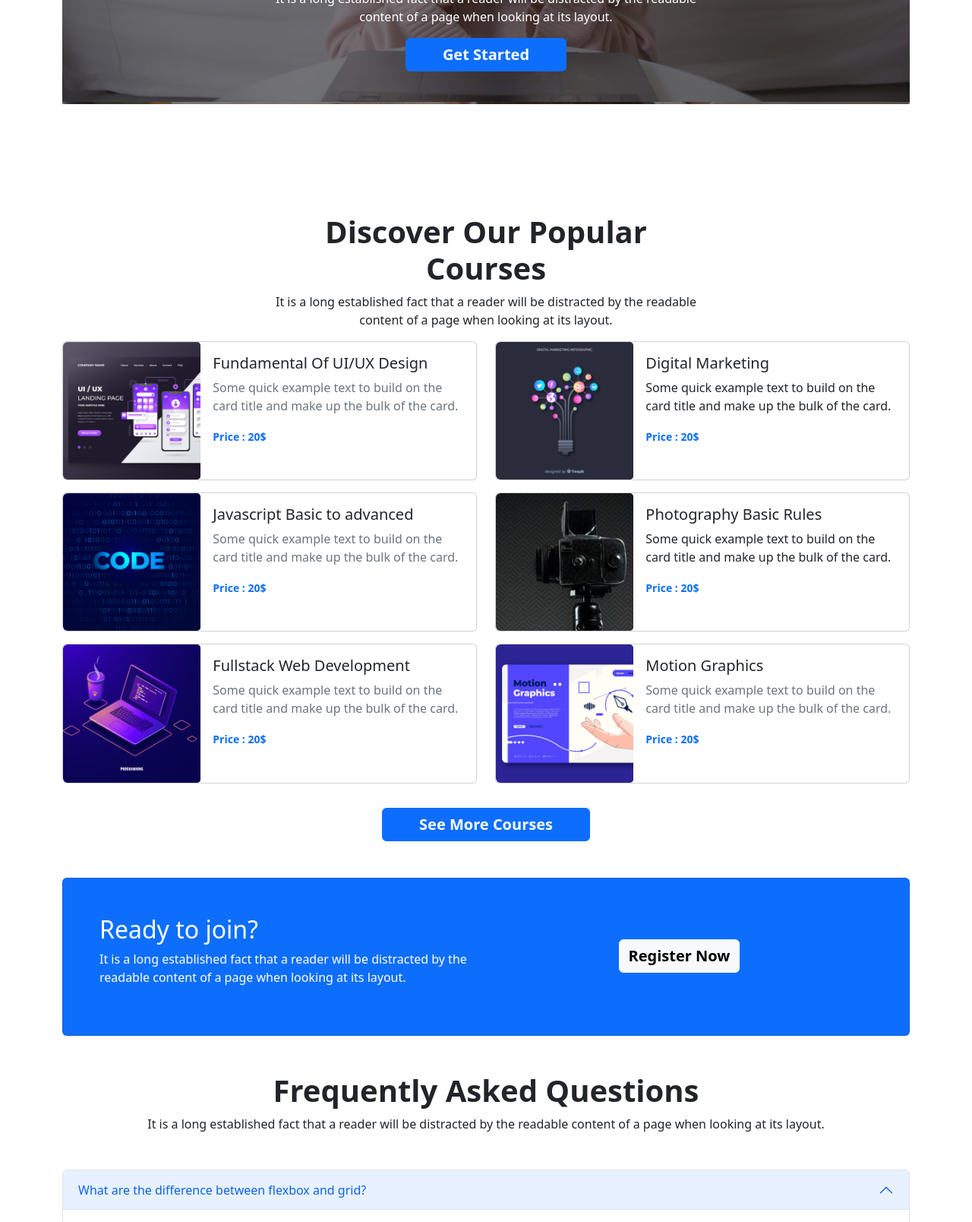
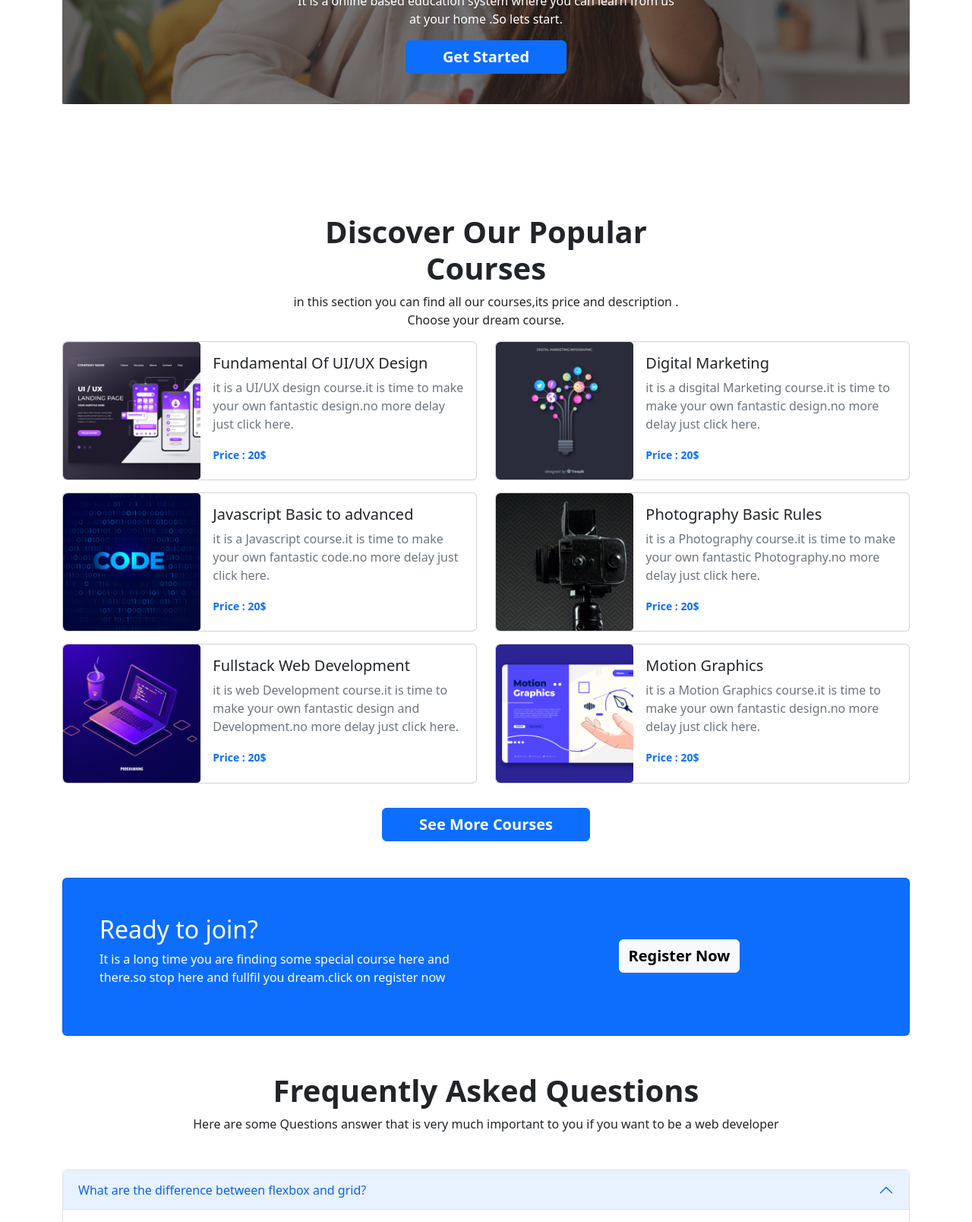
Before and after one commit to maruf11604/edtechs-website, a plain HTML site: page index.html in a window 1280 px wide. Shown: the part 585-2193 px from the top of the page at 76% size. Drawn offline with nearby package versions, Linux system fonts and the light colour scheme.

Commit message:
added some important text in all section and some small modify

```diff
--- a/index.html
+++ b/index.html
@@ -9,6 +9,7 @@
     <link rel="stylesheet" href="style.css">
     <link href="https://cdn.jsdelivr.net/npm/bootstrap@5.2.0/dist/css/bootstrap.min.css" rel="stylesheet"
         integrity="sha384-gH2yIJqKdNHPEq0n4Mqa/HGKIhSkIHeL5AyhkYV8i59U5AR6csBvApHHNl/vI1Bx" crossorigin="anonymous">
+    <script src="https://kit.fontawesome.com/a8cde15faf.js" crossorigin="anonymous"></script>
 
 </head>
 
@@ -71,35 +72,32 @@
                             <h5 class=" fw-bold  fs-1 "><span class="d-block">Get Started Digital </span>
                                 <span>Learning</span>
                             </h5>
-                            <p class="fs-6">It is a long established fact that a reader will be distracted by the
-                                readable <br>
-                                content of a page when looking at its layout.</p>
+                            <p class="fs-6">It is a online based education system where you can learn from us <br>
+                                at your home .So lets start.</p>
                             <button class="btn btn-primary fw-semibold px-5 fs-5">Get Started</button>
                         </div>
                     </div>
 
-                    <div class="carousel-item active dark ">
+                    <div class="carousel-item  dark ">
                         <img src="cover/cover-2 (1).png" class="d-block w-100  " alt="...">
                         <div class="carousel-caption d-none d-md-block d-lg-block   ">
                             <h5 class=" fw-bold  fs-1 "><span class="d-block">Get Started Digital </span>
                                 <span>Learning</span>
                             </h5>
-                            <p class="fs-6">It is a long established fact that a reader will be distracted by the
-                                readable <br>
-                                content of a page when looking at its layout.</p>
+                            <p class="fs-6">It is a online based education system where you can learn from us <br>
+                                at your home .So lets start.</p>
                             <button class="btn btn-primary fw-semibold px-5 fs-5">Get Started</button>
                         </div>
                     </div>
 
-                    <div class="carousel-item active dark ">
+                    <div class="carousel-item  dark ">
                         <img src="cover/cover-3.jpg" class="d-block w-100  " alt="...">
                         <div class="carousel-caption d-none d-md-block d-lg-block   ">
                             <h5 class=" fw-bold  fs-1 "><span class="d-block">Get Started Digital </span>
                                 <span>Learning</span>
                             </h5>
-                            <p class="fs-6">It is a long established fact that a reader will be distracted by the
-                                readable <br>
-                                content of a page when looking at its layout.</p>
+                            <p class="fs-6">It is a online based education system where you can learn from us <br>
+                                at your home .So lets start.</p>
                             <button class="btn btn-primary fw-semibold px-5 fs-5">Get Started</button>
                         </div>
                     </div>
@@ -125,9 +123,9 @@
             <h2 class="text-center fs-1 fw-bold"> <span class="d-block">Discover Our Popular </span>
                 <span>Courses</span>
             </h2>
-            <p class="text-center">It is a long established fact that a reader will be distracted by the readable <br>
-                content of a page
-                when looking at its layout.</p>
+            <p class="text-center">in this section you can find all our courses,its price and description . <br> Choose
+                your
+                dream course.</p>
             <div>
                 <div class="row row- row-cols-1 row-cols-md-1  row-cols-lg-2 g-4">
                     <div class="col ">
@@ -139,9 +137,10 @@
                                 <div class="col-md-8">
                                     <div class="card-body ">
                                         <h5 class="card-title">Fundamental Of UI/UX Design</h5>
-                                        <p class="card-text text-muted">Some quick example text to build on the card
-                                            title and make
-                                            up the bulk of the card.</p>
+                                        <p class="card-text text-muted">
+                                            it is a UI/UX design course.it is time to make your own fantastic design.no
+                                            more delay just click here.
+                                        </p>
                                         <p class="card-text fw-bold text-primary"><small class="">Price : 20$</small>
                                         </p>
                                     </div>
@@ -156,8 +155,9 @@
                                 <div class="col-md-8">
                                     <div class="card-body">
                                         <h5 class="card-title">Javascript Basic to advanced</h5>
-                                        <p class="card-text text-muted">Some quick example text to build on the card
-                                            title and make up the bulk of the card.</p>
+                                        <p class="card-text text-muted">it is a Javascript course.it is time to make
+                                            your own fantastic code.no
+                                            more delay just click here.</p>
                                         <p class="card-text"><small class="fw-bold text-primary">Price : 20$</small>
                                         </p>
                                     </div>
@@ -172,9 +172,9 @@
                                 <div class="col-md-8">
                                     <div class="card-body">
                                         <h5 class="card-title">Fullstack Web Development</h5>
-                                        <p class="card-text text-muted">Some quick example text to build on the card
-                                            title and make
-                                            up the bulk of the card.</p>
+                                        <p class="card-text text-muted">it is web Development course.it is time to make
+                                            your own fantastic design and Development.no
+                                            more delay just click here.</p>
                                         <p class="card-text"><small class="fw-bold text-primary">Price : 20$</small>
                                         </p>
                                     </div>
@@ -191,8 +191,9 @@
                                 <div class="col-md-8">
                                     <div class="card-body">
                                         <h5 class="card-title">Digital Marketing</h5>
-                                        <p class="card-text">Some quick example text to build on the card title and make
-                                            up the bulk of the card.</p>
+                                        <p class="card-text text-muted">it is a disgital Marketing course.it is time to
+                                            make your own fantastic design.no
+                                            more delay just click here.</p>
                                         <p class="card-text"><small class="fw-bold text-primary">Price : 20$</small>
                                         </p>
                                     </div>
@@ -207,8 +208,10 @@
                                 <div class="col-md-8">
                                     <div class="card-body">
                                         <h5 class="card-title ">Photography Basic Rules</h5>
-                                        <p class="card-text">Some quick example text to build on the card title and make
-                                            up the bulk of the card.</p>
+                                        <p class="card-text text-muted">it is a Photography course.it is time to make
+                                            your own
+                                            fantastic Photography.no
+                                            more delay just click here.</p>
                                         <p class="card-text"><small class="fw-bold text-primary">Price : 20$</small>
                                         </p>
                                     </div>
@@ -223,9 +226,9 @@
                                 <div class="col-md-8">
                                     <div class="card-body">
                                         <h5 class="card-title">Motion Graphics</h5>
-                                        <p class="card-text text-muted">Some quick example text to build on the card
-                                            title and make
-                                            up the bulk of the card.</p>
+                                        <p class="card-text text-muted">it is a Motion Graphics course.it is time to
+                                            make your own fantastic design.no
+                                            more delay just click here.</p>
                                         <p class="card-text"><small class="fw-bold text-primary">Price : 20$</small>
                                         </p>
                                     </div>
@@ -258,8 +261,8 @@
                 <div class="row g-0 p-5 ">
                     <div class="col-lg-6   text-white">
                         <h2>Ready to join?</h2>
-                        <p>It is a long established fact that a reader will be distracted by the readable content of a
-                            page when looking at its layout.</p>
+                        <p>It is a long time you are finding some special course here and there.so stop here and fullfil
+                            you dream.click on register now </p>
 
                     </div>
                     <div class="col-lg-6 ">
@@ -301,9 +304,8 @@
             <h2 class="text-center fs-1 fw-bold"> <span class="d-block">
                     Frequently Asked Questions
             </h2>
-            <p class="text-center">It is a long established fact that a reader will be distracted by the readable
-                content of a page when
-                looking at its layout.</p>
+            <p class="text-center">Here are some Questions answer that is very much important to you if you want to be a
+                web developer</p>
 
             <div class="accordion my-5" id="accordionExample">
                 <div class="accordion-item ">
@@ -385,8 +387,8 @@
 
         <!-- trusted company section start -->
         <section class="container my-5 d-none  d-md-none   d-lg-block">
-            <h2 class="text-center fs-1 fw-bold p-3"> <span class="d-block">
-                    Trusted by over 800+ companies
+            <h2 class="text-center fs-1 fw-bold p-3">
+                Trusted by over 800+ companies
             </h2>
             <div class="row">
                 <div class="col-md-12 d-flex align-items-center justify-content-around">
@@ -405,6 +407,31 @@
         <!-- trusted company section end -->
     </main>
     <!-- main section end -->
+    <!-- footer section start -->
+
+    <section class="container my-5 bg-black p-5">
+        <div class="text-center text-white">
+            <h3 class="text-center fs-2 fw-bolder">
+                Edu Care
+            </h3>
+            <p>Office 41, Zawaya Buildin, Ghala Muscat</p>
+            <p>Sultanate of Oma</p>
+            <p>Privacy Ploicy | Terms of use</p>
+        </div>
+        <div class="d-flex justify-content-center align-items-center text-white fs-3  ">
+
+            <span class="d-block p-2"> <i class="fa-brands fa-facebook"></i></span>
+            <span class="d-block p-2"> <i class="fa-brands fa-twitter"></i></span>
+            <span class="d-block p-2"> <i class="fa-brands fa-linkedin"></i></span>
+            <span class="d-block p-2"> <i class="fa-brands fa-tiktok"></i></span>
+
+
+
+
+
+        </div>
+    </section>
+    <!-- footer section end -->
 
 
 
```
